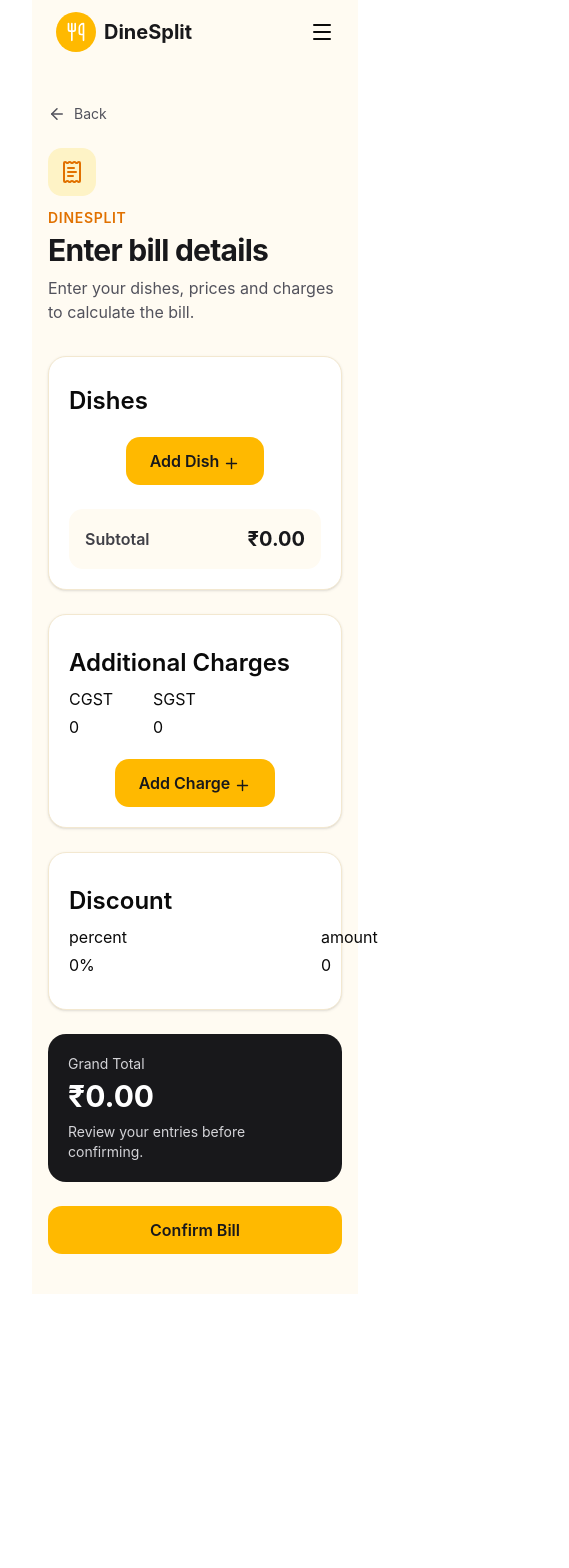
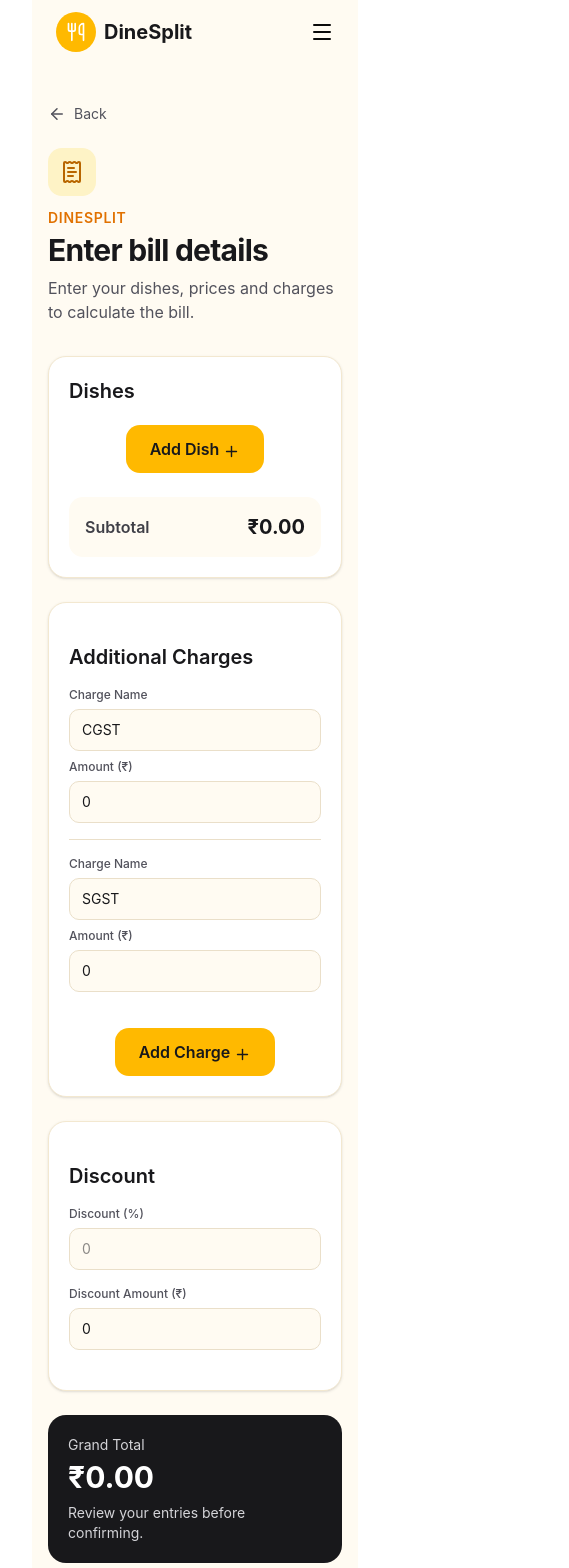
Before and after one commit to aishwaryagaikwad21/DineSplit, a React app in the folder frontend/: page /manual-bill in a window 390 px wide. Shown: the top 1568 px of the page, 569 px wide, since content can reach past the window. Before the commit the page ends 1294 px from the top, so only its background shows below. Built offline with nearby package versions, Linux system fonts and the light colour scheme; the HTML template or start-up script is replaced by a standard one.

Commit message:
style: making forms responsive and minor UI changes

```diff
--- a/frontend/src/components/AIExtractedBill/AddNewDishForm.jsx
+++ b/frontend/src/components/AIExtractedBill/AddNewDishForm.jsx
@@ -11,7 +11,7 @@ const AddNewDishForm = ({
   return (
         <div className="mx-auto my-5 max-w-4xl rounded-xl border p-5">
 
-                    <h2 className="flex justify-between mb-5 text-xl font-semibold">
+                    <h2 className=" flex justify-between mb-5 text-xl font-semibold">
                         Add Dish
                         <X className='cursor-pointer' onClick={onCancel} />
                     </h2>
--- a/frontend/src/components/AIExtractedBill/AdditionalCharges.jsx
+++ b/frontend/src/components/AIExtractedBill/AdditionalCharges.jsx
@@ -1,32 +1,73 @@
-import React from 'react'
+
+import React from "react";
 
 const AdditionalCharges = ({
   bill,
   chargeNames,
   onChange,
   onBlur,
-    onAmountChange
+  onAmountChange,
 }) => {
+  const inputClass =
+    "w-full min-w-0 rounded-lg border border-[#eadfc9] bg-[#fffbf2] px-3 py-2.5 text-sm text-zinc-900 outline-none transition focus:border-amber-400 focus:ring-2 focus:ring-amber-100";
+
+  const labelClass = "text-xs font-medium text-zinc-600";
+
   return (
-        <div className='my-3'>
-            <h3 className='mb-2 font-semibold text-2xl'>Additional Charges</h3>
-                        <div className='grid grid-cols-3'>
-                            { Object.entries(bill.additionalCharges).map(([chargeName, amount], index) => (
-                                <div key={chargeName} className='flex flex-col gap-1 '>
-                                    <input
-                                        value={chargeNames[chargeName] ?? chargeName}
-                                        className='w-fit'
-                                        onChange={(e) => onChange(chargeName, e.target.value)}
-                                        onBlur={(e) => onBlur(chargeName, e.target.value)}/>
+    <div className="my-5">
+      <h3 className="text-xl font-semibold text-zinc-900">
+        Additional Charges
+      </h3>
+
+      <div className="mt-4 grid grid-cols-1 gap-4 sm:grid-cols-2">
+        {Object.entries(bill.additionalCharges).map(
+          ([chargeName, amount]) => (
+            <div
+              key={chargeName}
+              className="flex min-w-0 flex-col gap-2 border-b border-[#eadfc9] pb-4 last:border-b-0 sm:last:border-b-0"
+            >
+              <div className="flex flex-col gap-1.5">
+                <label className={labelClass}>
+                  Charge Name
+                </label>
 
                 <input
+                  type="text"
+                  value={chargeNames[chargeName] ?? chargeName}
+                  onChange={(e) =>
+                    onChange(chargeName, e.target.value)
+                  }
+                  onBlur={(e) =>
+                    onBlur(chargeName, e.target.value)
+                  }
+                  className={inputClass}
+                  placeholder="e.g. CGST"
+                />
+              </div>
+
+              <div className="flex flex-col gap-1.5">
+                <label className={labelClass}>
+                  Amount (₹)
+                </label>
+
+                <input
+                  type="number"
+                  min="0"
+                  step="0.01"
                   value={amount}
-                                        onChange={(e) => onAmountChange(chargeName, e.target.value)} />
-                                </div>
-                            )) }
+                  onChange={(e) =>
+                    onAmountChange(chargeName, e.target.value)
+                  }
+                  className={inputClass}
+                  placeholder="0.00"
+                />
               </div>
             </div>
           )
-}
+        )}
+      </div>
+    </div>
+  );
+};
 
-export default AdditionalCharges
+export default AdditionalCharges;
--- a/frontend/src/components/AIExtractedBill/BillDishes.jsx
+++ b/frontend/src/components/AIExtractedBill/BillDishes.jsx
@@ -1,78 +1,85 @@
-import React from 'react'
 
-const BillDishes = ({dishes, onDishChange}) => {
+import React from "react";
+
+const BillDishes = ({ dishes, onDishChange }) => {
+  const inputClass =
+    "w-full min-w-0 rounded-lg border border-[#eadfc9] bg-[#fffbf2] px-3 py-2.5 text-sm text-zinc-900 outline-none transition focus:border-amber-400 focus:ring-2 focus:ring-amber-100 disabled:bg-[#f8f4eb] disabled:text-zinc-600";
+
+  const labelClass = "text-xs font-medium text-zinc-600";
+
   return (
     <div>
-            <h3 className="mt-2 text-2xl font-semibold">
+      <h3 className="text-xl font-semibold text-zinc-900">
         Dishes
       </h3>
 
+      <div className="mt-3">
         {dishes.map((dish, index) => (
           <div
             key={index}
-                    className="mt-5 mb-5 flex gap-9 max-md:flex-col max-md:gap-1"
+            className="grid grid-cols-4 max-sm:grid-cols-2 gap-x-4 gap-y-4 border-b border-[#eadfc9] py-5 last:border-b-0 sm:gap-x-6"
           >
-
-                    <div className="flex flex-col gap-1">
-                        <label>Dish Name</label>
+            <div className="flex min-w-0 flex-col gap-1.5">
+              <label className={labelClass}>Dish Name</label>
 
               <input
                 type="text"
                 value={dish.dishName}
                 onChange={(e) =>
-                                onDishChange(
-                                    index,
-                                    "dishName",
-                                    e.target.value
-                                )
+                  onDishChange(index, "dishName", e.target.value)
                 }
+                className={inputClass}
+                placeholder="e.g. Paneer Tikka"
               />
             </div>
 
-                    <div className="flex flex-col gap-1">
-                        <label>Price</label>
+            <div className="flex min-w-0 flex-col gap-1.5">
+              <label className={labelClass}>Price (₹)</label>
 
               <input
+                type="number"
+                min="0"
+                step="0.01"
                 value={dish.price}
                 onChange={(e) =>
-                                onDishChange(
-                                    index,
-                                    "price",
-                                    e.target.value
-                                )
+                  onDishChange(index, "price", e.target.value)
                 }
+                className={inputClass}
+                placeholder="0.00"
               />
             </div>
 
-                    <div className="flex flex-col gap-1">
-                        <label>Quantity</label>
+            <div className="flex min-w-0 flex-col gap-1.5">
+              <label className={labelClass}>Quantity</label>
 
               <input
+                type="number"
+                min="1"
+                step="1"
                 value={dish.quantity}
                 onChange={(e) =>
-                                onDishChange(
-                                    index,
-                                    "quantity",
-                                    e.target.value
-                                )
+                  onDishChange(index, "quantity", e.target.value)
                 }
+                className={inputClass}
+                placeholder="1"
               />
             </div>
 
-                    <div className="flex flex-col gap-1">
-                        <label>Item Total</label>
+            <div className="flex min-w-0 flex-col gap-1.5">
+              <label className={labelClass}>Item Total</label>
 
               <input
-                            value={dish.itemTotal}
+                type="text"
+                value={`₹${Number(dish.itemTotal || 0).toFixed(2)}`}
                 readOnly
-                            disabled
+                className={`${inputClass} cursor-default font-semibold`}
               />
             </div>
-
           </div>
         ))}
       </div>
-  )
-}
+    </div>
+  );
+};
 
-export default BillDishes
+export default BillDishes;
--- a/frontend/src/components/AIExtractedBill/Discount.jsx
+++ b/frontend/src/components/AIExtractedBill/Discount.jsx
@@ -1,26 +1,54 @@
-import React from 'react'
 
-const Discount = ({
-    bill,
-    onDiscountChange
-}) => {
+import React from "react";
+
+const Discount = ({ bill, onDiscountChange }) => {
+  const inputClass =
+    "w-full min-w-0 rounded-lg border border-[#eadfc9] bg-[#fffbf2] px-3 py-2.5 text-sm text-zinc-900 outline-none transition focus:border-amber-400 focus:ring-2 focus:ring-amber-100";
+
+  const labelClass = "text-xs font-medium text-zinc-600";
+
   return (
-                    <div className='my-3'>
-                        <h3 className='mb-2 font-semibold text-2xl'>Discount</h3>
-                        <div className='flex gap-1'>
-                            { Object.entries(bill.discount).map(([discountPercent, discountAmount]) => (
-                                <div key={discountPercent} className='flex flex-col gap-1 '>
-                                    <input value={discountPercent} onChange={(e) =>
-                                            onDiscountChange("percent", e.target.value)
-                                        } className='w-fit'/>
-                                    <input value={discountAmount} onChange={(e) =>
-                                            onDiscountChange("amount", e.target.value)
-                                        } />
-                                </div>
-                            )) }
-                        </div>
-                    </div>
-  )
-}
+    <div className="my-5">
+      <h3 className="text-xl font-semibold text-zinc-900">
+        Discount
+      </h3>
 
-export default Discount
+      <div className="mt-4 grid grid-cols-1 gap-4 sm:grid-cols-2">
+        <div className="flex min-w-0 flex-col gap-1.5">
+          <label className={labelClass}>Discount (%)</label>
+
+          <input
+            type="number"
+            min="0"
+            max="100"
+            step="0.01"
+            value={bill.discount.percent}
+            onChange={(e) =>
+              onDiscountChange("percent", e.target.value)
+            }
+            className={inputClass}
+            placeholder="0"
+          />
+        </div>
+
+        <div className="flex min-w-0 flex-col gap-1.5">
+          <label className={labelClass}>Discount Amount (₹)</label>
+
+          <input
+            type="number"
+            min="0"
+            step="0.01"
+            value={bill.discount.amount}
+            onChange={(e) =>
+              onDiscountChange("amount", e.target.value)
+            }
+            className={inputClass}
+            placeholder="0.00"
+          />
+        </div>
+      </div>
+    </div>
+  );
+};
+
+export default Discount;
--- a/frontend/src/components/GetStarted.jsx
+++ b/frontend/src/components/GetStarted.jsx
@@ -100,7 +100,7 @@ const GetStarted = () => {
             <CardContent className="flex justify-center pb-8">
               <Button
                 variant="outline"
-                className="border-amber-400 px-6 text-zinc-900 hover:bg-amber-50"
+                className="cursor-pointer border-amber-400 px-6 text-zinc-900 hover:bg-amber-50"
                 onClick={() => navigate("/manual-bill")}
               >
                 Enter Bill Details
--- a/frontend/src/pages/ManualBill.jsx
+++ b/frontend/src/pages/ManualBill.jsx
@@ -385,7 +385,7 @@ const ManualBill = () => {
         <button
           type="button"
           onClick={() => navigate(-1)}
-          className="mb-6 flex items-center gap-2 text-sm text-zinc-600 hover:text-zinc-900"
+          className="cursor-pointer mb-6 flex items-center gap-2 text-sm text-zinc-600 hover:text-zinc-900"
         >
           <ArrowLeft size={18} />
           Back
@@ -393,7 +393,7 @@ const ManualBill = () => {
 
         <header className="mb-8">
           <div className="mb-3 flex h-12 w-12 items-center justify-center rounded-xl bg-amber-100">
-            <ReceiptText className="h-6 w-6 text-amber-600" />
+            <ReceiptText className="h-6 w-6 text-[#b86600]" />
           </div>
 
           <p className="text-sm font-semibold uppercase tracking-wider text-amber-600">
@@ -430,7 +430,7 @@ const ManualBill = () => {
               <Button
                 type="button"
                 onClick={() => setShowDishForm((prev) => !prev)}
-                className="rounded-xl bg-amber-400 px-6 py-3 font-semibold text-zinc-900 hover:bg-amber-500"
+                className="cursor-pointer rounded-xl bg-amber-400 px-6 py-3 font-semibold text-zinc-900 hover:bg-amber-500"
               >
                 <div className="flex gap-1 items-center justify-center">
                     Add Dish
@@ -472,7 +472,7 @@ const ManualBill = () => {
               <Button
                 type="button"
                 onClick={() => setShowChargeForm((prev) => !prev)}
-                className="rounded-xl bg-amber-400 px-6 py-3 font-semibold text-zinc-900 hover:bg-amber-500"
+                className="cursor-pointer rounded-xl bg-amber-400 px-6 py-3 font-semibold text-zinc-900 hover:bg-amber-500"
               >
                 <div className="flex gap-1 items-center justify-center">
                     Add Charge
@@ -514,7 +514,7 @@ const ManualBill = () => {
             type="button"
             onClick={handleConfirmBill}
             disabled={loading}
-            className="h-12 w-full rounded-xl bg-amber-400 font-semibold text-zinc-900 hover:bg-amber-500"
+            className="cursor-pointer h-12 w-full rounded-xl bg-amber-400 font-semibold text-zinc-900 hover:bg-amber-500"
           >
             {loading ? "Confirming bill..." : "Confirm Bill"}
           </Button>
--- a/frontend/src/pages/Result.jsx
+++ b/frontend/src/pages/Result.jsx
@@ -171,7 +171,7 @@ export default function Result() {
                 <button
                   type="button"
                   onClick={() => downloadMemberPDF(member)}
-                  className="rounded-xl bg-amber-400 px-6 py-3 text-sm font-semibold text-zinc-900 transition-colors hover:bg-amber-500"
+                  className="cursor-pointer rounded-xl bg-amber-400 px-6 py-3 text-sm font-semibold text-zinc-900 transition-colors hover:bg-amber-500"
                 >
                   Download PDF
                 </button>
```
Also changed, not shown: frontend/src/pages/CaptureBill.jsx (+7 -7 lines), frontend/src/pages/SplitDetails.jsx (+6 -6 lines). Lines whose indentation alone changed are shown as unchanged.
